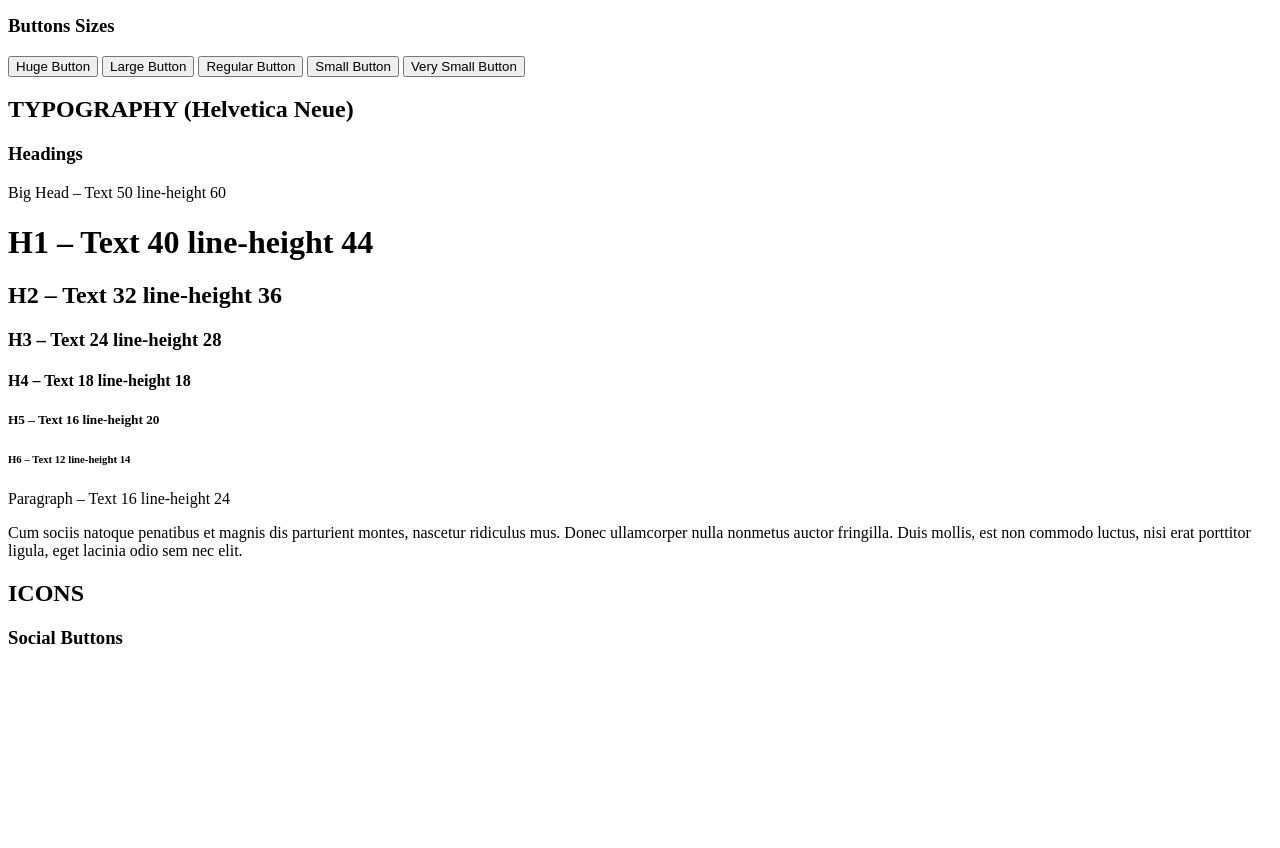
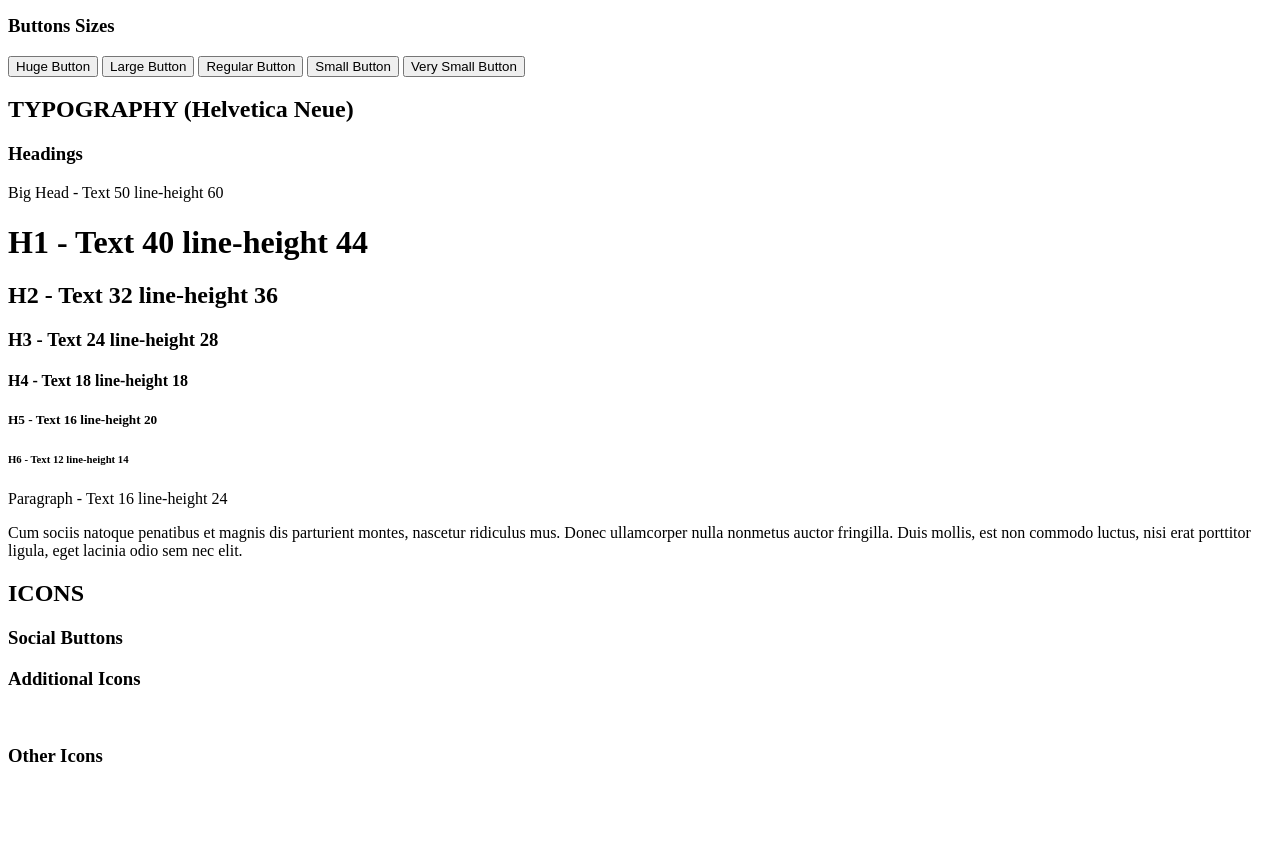
Before and after one commit to prokhatskiy/uxd_frontend, a Node project: template source/index.hbs in a window 1280 px wide. Shown: the part 531-1379 px from the top of the page. Before the commit the page ends 1175 px from the top, so only its background shows below. Run offline with Node 20 templates, Linux system fonts and the light colour scheme; the template is opened without the code that fills it, so the values that code supplies are empty.

Commit message:
blocks styles modified

```diff
--- a/source/blocks/buttons/buttons.styl
+++ b/source/blocks/buttons/buttons.styl
@@ -3,7 +3,7 @@
 		outline none
 .btn
 	border none
-	font-family HelveticaNeueLight
+	font-family "Helvetica Neue", Helvetica, Arial, sans-serif
 	font-weight normal
 	font-style normal
 
--- a/source/css/layout/main_layout.styl
+++ b/source/css/layout/main_layout.styl
@@ -38,5 +38,8 @@
 				display block
 				margin 0 0 30px
 	&__icons
-		.icon-lg
+		.icon, .icon-lg, .icon-ad, .icon-ad-lg
 			display inline-block
+		.other-icons ~ div
+				display inline-block
+				margin 5px 10px 5px 0
--- a/source/index.hbs
+++ b/source/index.hbs
@@ -46,14 +46,14 @@
 		<div class="bfs__typography">
 			<h2 class="green">TYPOGRAPHY (Helvetica Neue)</h1>
 			<h3 class="sky">Headings</h3>
-			<div class="big-head">Big Head – Text 50 line-height 60</div>
-			<h1>H1 – Text 40 line-height 44</h1>
-			<h2>H2 – Text 32 line-height 36</h2>
-			<h3>H3 – Text 24 line-height 28</h3>
-			<h4>H4 – Text 18 line-height 18</h4>
-			<h5>H5 – Text 16 line-height 20</h5>
-			<h6>H6 – Text 12 line-height 14</h6>
-			<p>Paragraph – Text 16 line-height 24</p>
+			<div class="big-head">Big Head - Text 50 line-height 60</div>
+			<h1>H1 - Text 40 line-height 44</h1>
+			<h2>H2 - Text 32 line-height 36</h2>
+			<h3>H3 - Text 24 line-height 28</h3>
+			<h4>H4 - Text 18 line-height 18</h4>
+			<h5>H5 - Text 16 line-height 20</h5>
+			<h6>H6 - Text 12 line-height 14</h6>
+			<p>Paragraph - Text 16 line-height 24</p>
 			<p>Cum sociis natoque penatibus et magnis dis parturient montes, nascetur ridiculus mus. Donec ullamcorper nulla nonmetus auctor fringilla. Duis mollis, est non commodo luctus, nisi erat porttitor ligula, eget lacinia odio sem nec elit.</p>
 		</div>
 	</div>
@@ -61,12 +61,137 @@
 		<div class="bfs__icons">
 			<h2 class="green">ICONS</h1>
 			<h3 class="sky">Social Buttons</h3>
-			<div class="icon-lg dribbble-lg"></div>
-			<div class="icon-lg behance-lg"></div>
-			<div class="icon-lg twitter-lg"></div>
-			<div class="icon-lg linkedin-lg"></div>
-			<div class="icon-lg instagram-lg"></div>
-			<div class="icon-lg facebook-lg"></div>
+			<div class="icon dribbble-ico"></div>
+			<div class="icon behance-ico"></div>
+			<div class="icon twitter-ico"></div>
+			<div class="icon linkedin-ico"></div>
+			<div class="icon instagram-ico"></div>
+			<div class="icon facebook-ico"></div>
+
+			<div class="icon-lg dribbble-ico"></div>
+			<div class="icon-lg behance-ico"></div>
+			<div class="icon-lg twitter-ico"></div>
+			<div class="icon-lg linkedin-ico"></div>
+			<div class="icon-lg instagram-ico"></div>
+			<div class="icon-lg facebook-ico"></div>
+
+			<h3 class="sky">Additional Icons</h3>
+			<div class="icon-ad android-ico"></div>
+			<div class="icon-ad apple-ico"></div>
+			<div class="icon-ad blogger-ico"></div>
+			<div class="icon-ad chrome-ico"></div>
+			<div class="icon-ad css3-ico"></div>
+			<div class="icon-ad delicious-ico"></div>
+			<div class="icon-ad dropbox-ico"></div>
+			<div class="icon-ad flickr-ico"></div>
+			<div class="icon-ad forrst-ico"></div>
+			<div class="icon-ad google-plus-ico"></div>
+			<div class="icon-ad html5-ico"></div>
+			<div class="icon-ad ie-ico"></div>
+			<div class="icon-ad instagram-ico"></div>
+			<div class="icon-ad jquery-ico"></div>
+			<div class="icon-ad lastfm-ico"></div>
+			<div class="icon-ad mail-ico"></div>
+			<div class="icon-ad neil-orange-peel-ico"></div>
+			<div class="icon-ad picasa-ico"></div>
+			<div class="icon-ad pinterest-ico"></div>
+			<div class="icon-ad reddit-ico"></div>
+			<div class="icon-ad rss-ico"></div>
+			<div class="icon-ad safari-ico"></div>
+			<div class="icon-ad skype-ico"></div>
+			<div class="icon-ad soundcloud-ico"></div>
+			<div class="icon-ad treehouse-ico"></div>
+			<div class="icon-ad tumblr-ico"></div>
+			<div class="icon-ad vimeo-ico"></div>
+			<div class="icon-ad windows-ico"></div>
+			<div class="icon-ad wordpress-ico"></div>
+			<div class="icon-ad yahoo-ico"></div>
+			<div class="icon-ad youtube-ico"></div>
+			<br/>
+			<div class="icon-ad-lg android-ico"></div>
+			<div class="icon-ad-lg apple-ico"></div>
+			<div class="icon-ad-lg blogger-ico"></div>
+			<div class="icon-ad-lg chrome-ico"></div>
+			<div class="icon-ad-lg css3-ico"></div>
+			<div class="icon-ad-lg delicious-ico"></div>
+			<div class="icon-ad-lg dropbox-ico"></div>
+			<div class="icon-ad-lg flickr-ico"></div>
+			<div class="icon-ad-lg forrst-ico"></div>
+			<div class="icon-ad-lg google-plus-ico"></div>
+			<div class="icon-ad-lg html5-ico"></div>
+			<div class="icon-ad-lg ie-ico"></div>
+			<div class="icon-ad-lg instagram-ico"></div>
+			<div class="icon-ad-lg jquery-ico"></div>
+			<div class="icon-ad-lg lastfm-ico"></div>
+			<div class="icon-ad-lg mail-ico"></div>
+			<div class="icon-ad-lg neil-orange-peel-ico"></div>
+			<div class="icon-ad-lg picasa-ico"></div>
+			<div class="icon-ad-lg pinterest-ico"></div>
+			<div class="icon-ad-lg reddit-ico"></div>
+			<div class="icon-ad-lg rss-ico"></div>
+			<div class="icon-ad-lg safari-ico"></div>
+			<div class="icon-ad-lg skype-ico"></div>
+			<div class="icon-ad-lg soundcloud-ico"></div>
+			<div class="icon-ad-lg treehouse-ico"></div>
+			<div class="icon-ad-lg tumblr-ico"></div>
+			<div class="icon-ad-lg vimeo-ico"></div>
+			<div class="icon-ad-lg windows-ico"></div>
+			<div class="icon-ad-lg wordpress-ico"></div>
+			<div class="icon-ad-lg yahoo-ico"></div>
+			<div class="icon-ad-lg youtube-ico"></div>
+
+			<h3 class="sky other-icons">Other Icons</h3>
+			<div class="arrow-down-ico"></div>
+			<div class="arrow-down-gray-ico"></div>
+			<div class="arrow-down-white-ico"></div>
+			<div class="blue-arrow-ico"></div>
+			<div class="gray-arrow-ico"></div>
+			<br/>
+			<div class="list-ico"></div>
+			<div class="cross-ico"></div>
+			<div class="information-ico"></div>
+			<div class="location-ico"></div>
+			<div class="bookmark-ico"></div>
+			<div class="calendar-act-ico"></div>
+			<div class="calendar-inact-ico"></div>
+			<div class="error-ico"></div>
+			<div class="success-ico"></div>
+			<div class="chevron-left-ico"></div>
+			<div class="chevron-right-ico"></div>
+			<div class="play-ico"></div>
+			<div class="refresh-ico"></div>
+			<div class="search-ico"></div>
+			<div class="settings-ico"></div>
+			<div class="star-ico"></div>
+			<div class="tag-ico"></div>
+			<div class="tick-ico"></div>
+			<div class="white-tw-ico"></div>
+			<br/>
+			<div class="arrow-down-ico-lg"></div>
+			<div class="arrow-down-gray-ico-lg"></div>
+			<div class="arrow-down-white-ico-lg"></div>
+			<div class="blue-arrow-ico-lg"></div>
+			<div class="gray-arrow-ico-lg"></div>
+			<br/>
+			<div class="list-ico-lg"></div>
+			<div class="cross-ico-lg"></div>
+			<div class="information-ico-lg"></div>
+			<div class="location-ico-lg"></div>
+			<div class="bookmark-ico-lg"></div>
+			<div class="calendar-act-ico-lg"></div>
+			<div class="calendar-inact-ico-lg"></div>
+			<div class="error-ico-lg"></div>
+			<div class="success-ico-lg"></div>
+			<div class="chevron-left-ico-lg"></div>
+			<div class="chevron-right-ico-lg"></div>
+			<div class="play-ico-lg"></div>
+			<div class="refresh-ico-lg"></div>
+			<div class="search-ico-lg"></div>
+			<div class="settings-ico-lg"></div>
+			<div class="star-ico-lg"></div>
+			<div class="tag-ico-lg"></div>
+			<div class="tick-ico-lg"></div>
+			<div class="white-tw-ico-lg"></div>
 		</div>
 	</div>
 </div>
```
Also changed, not shown: source/blocks/fonts/fonts.styl (+1 -7 lines), source/blocks/icons/icons.html (added, +133 -0 lines), source/blocks/icons/icons.styl (+366 -6 lines).
